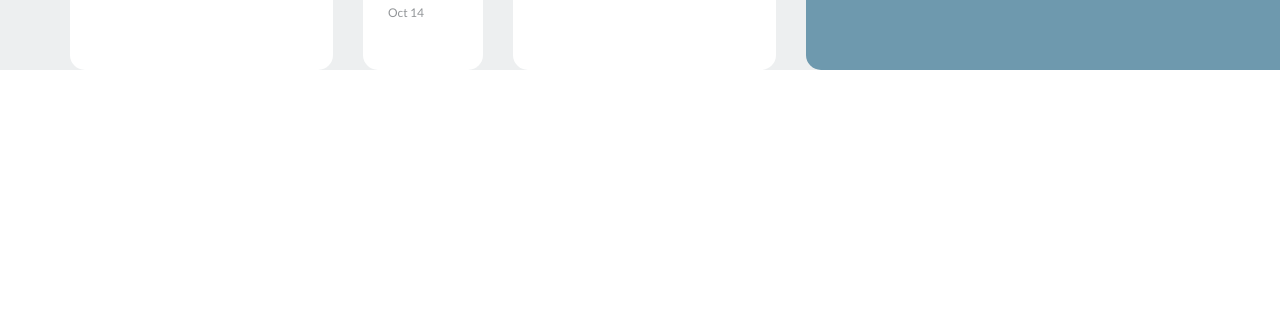
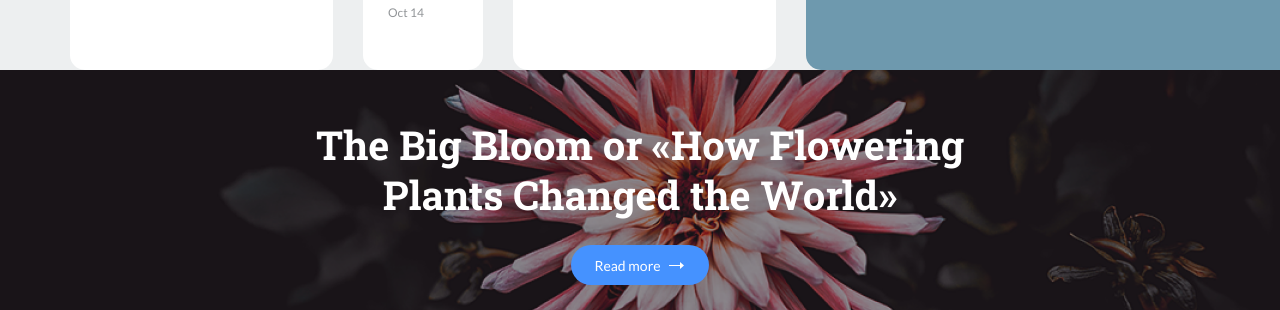
Before and after one commit to Progprofesion/Universal, a React (Create React App) app: page / in a window 1280 px wide. Shown: the part 2766-3076 px from the top of the page. Before the commit the page ends 2836 px from the top, so only its background shows below. Built offline with nearby package versions, Linux system fonts and the light colour scheme.

Commit message:
addBigBloom

```diff
--- a/public/index.html
+++ b/public/index.html
@@ -9,7 +9,7 @@
       name="description"
       content="Web site created using create-react-app"
     />
-    <title>Task FunBox</title>
+    <title>test-task</title>
   </head>
   <body>
     <div id="root"></div>
--- a/src/components/app/App.jsx
+++ b/src/components/app/App.jsx
@@ -1,6 +1,7 @@
 import Header from "../header/Header";
 import Interesting from "../interesting/Interesting";
 import Interesting2 from "../interesting/Interesting2";
+import BigBloom from "../bigBloom/BigBloom";
 import "./app.scss";
 
 const app = () => {
@@ -10,6 +11,7 @@ const app = () => {
       <Header />
       <Interesting />
       <Interesting2 />
+      <BigBloom />
     </main>
   );
 };
--- /dev/null
+++ b/src/components/bigBloom/BigBloom.jsx
@@ -0,0 +1,14 @@
+import ButtonReadMore from "../buttons/ButtonReadMore";
+import "./bigBloom.scss";
+const BigBloom = () => {
+  return (
+    <section className="bigBloom">
+      <h3 className="bigBloom__title fs-40whiteCenter">
+        The Big Bloom or «How Flowering <br /> Plants Changed the World»
+      </h3>
+      <ButtonReadMore style={{ margin: "25px auto" }} />
+    </section>
+  );
+};
+
+export default BigBloom;
--- /dev/null
+++ b/src/components/bigBloom/bigBloom.scss
@@ -0,0 +1,8 @@
+.bigBloom {
+  display: flex;
+  flex-direction: column;
+  background: url("../../assets//img//bigBloom.png");
+  width: 100%;
+  max-height: 270px;
+  padding-top: 50px;
+}
--- /dev/null
+++ b/src/components/buttons/ButtonReadMore.jsx
@@ -0,0 +1,11 @@
+import arrow from "../../assets/icon/arrow.svg";
+import "./buttonReadMore.scss";
+const ButtonReadMore = ({ style }) => {
+  return (
+    <button style={style} className="buttonReadMore">
+      <p>Read more</p> <img src={arrow} alt="arrow" />
+    </button>
+  );
+};
+
+export default ButtonReadMore;
--- /dev/null
+++ b/src/components/buttons/buttonReadMore.scss
@@ -0,0 +1,13 @@
+.buttonReadMore {
+  display: flex;
+  justify-content: center;
+  align-items: center;
+  width: 138px;
+  height: 40px;
+  border-radius: 20px;
+  background: var(--blue-blue-75, #4592ff);
+  color: #fff;
+  :nth-child(1) {
+    margin-right: 5px;
+  }
+}
--- a/src/components/interesting/Interesting.jsx
+++ b/src/components/interesting/Interesting.jsx
@@ -1,8 +1,8 @@
+import ButtonReadMore from "../buttons/ButtonReadMore";
 import butterfly from "../../assets/img/butterfly.png";
 import guitar from "../../assets/img/guitar.png";
 import man2 from "../../assets/img/man2.png";
 import image176 from "../../assets/img/image176.png";
-import arrow from "../../assets/icon/arrow.svg";
 import play from "../../assets/icon/play.svg";
 import playMini from "../../assets/icon/playMini.svg";
 import nature from "../../assets/img/nature.png";
@@ -55,9 +55,7 @@ const Interesting = () => {
               In Southeast England, White Cliffs and Fish
             </h3>
             <div className="interesting__wrappButton">
-              <button className="interesting__readMore">
-                <p>Read more</p> <img src={arrow} alt="arrow" />
-              </button>
+              <ButtonReadMore />
               <button className="interesting__play">
                 <img src={play} alt="paly" />
               </button>
--- a/src/components/styles/fontSize.scss
+++ b/src/components/styles/fontSize.scss
@@ -50,3 +50,12 @@
   font-weight: 700;
   line-height: 25px;
 }
+
+.fs-40whiteCenter {
+  color: var(--base-white, #fff);
+  text-align: center;
+  font-family: Roboto Slab;
+  font-size: 40px;
+  font-weight: 700;
+  line-height: 50px;
+}
```
Also changed, not shown: src/assets/img/bigBloom.png (added).
